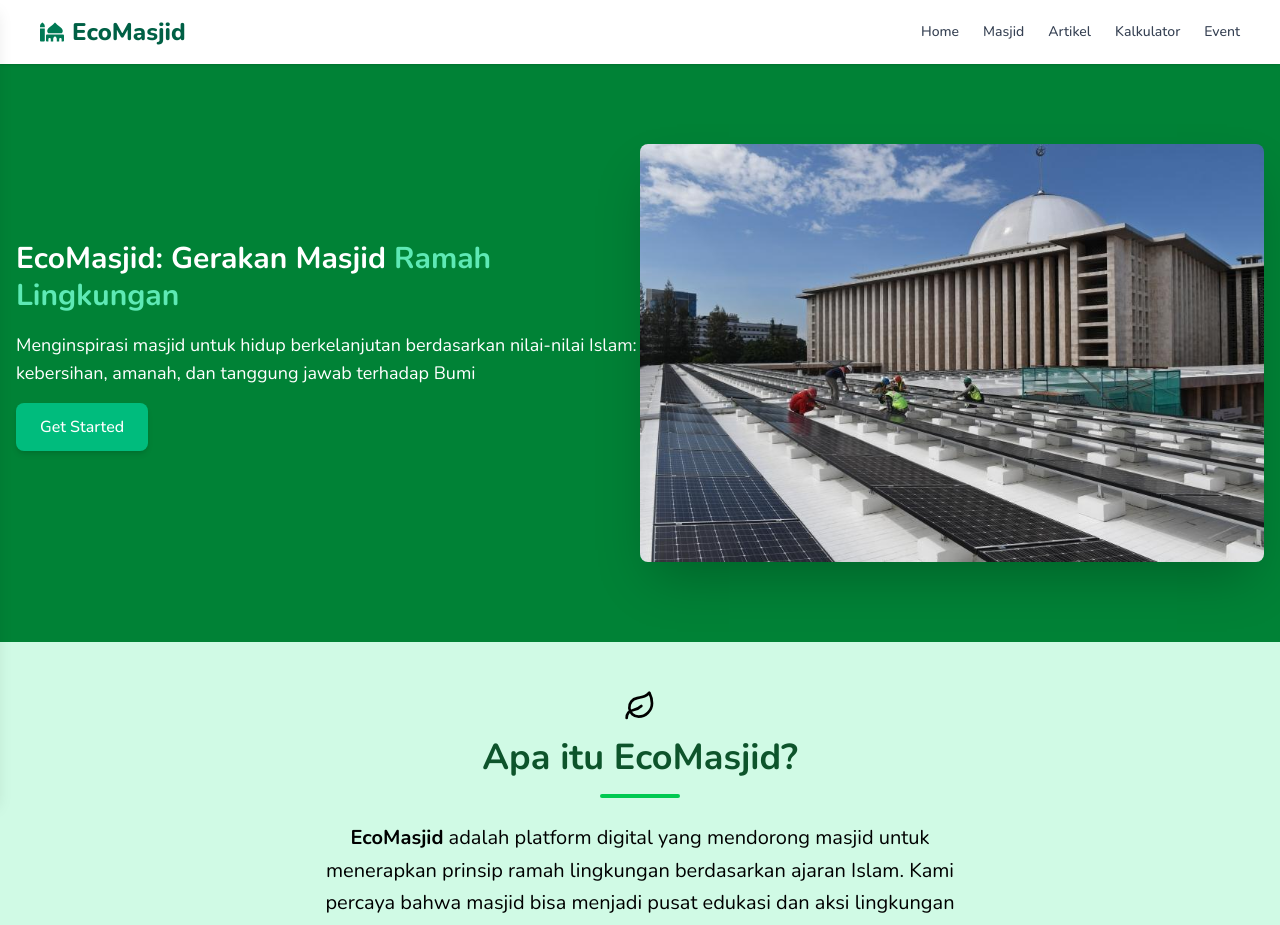
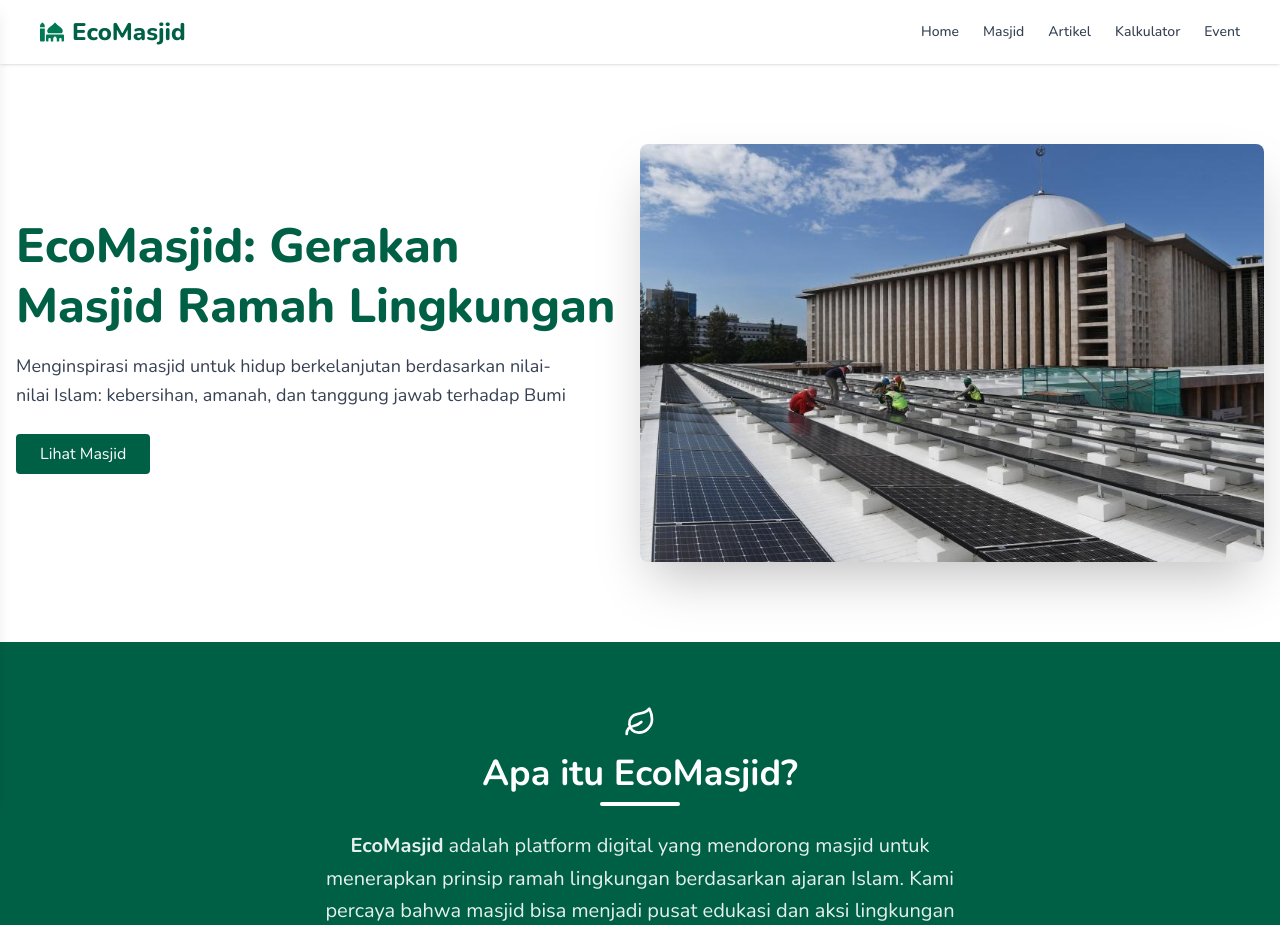
Before and after one commit to abdodyssey/eco-masjid, a React (Vite) app in the folder frontend/: page / in a window 1280 px wide. Shown: the top 925 px of the page. Built offline with nearby package versions, Linux system fonts and the light colour scheme.

Commit message:
revisi home

```diff
--- a/frontend/src/components/About.jsx
+++ b/frontend/src/components/About.jsx
@@ -2,16 +2,16 @@ import { Leaf } from "lucide-react";
 
 const About = () => {
   return (
-    <section className="bg-emerald-100 py-12">
+    <section className="bg-emerald-800 text-white py-16 px-4">
       <div className="max-w-4xl mx-auto text-center">
         <div className="flex items-center justify-center mb-4">
-          <Leaf className="w-8 h-8 text-green animate-pulse" />
+          <Leaf className="w-8 h-8 text-white animate-pulse" />
         </div>
 
-        <h2 className="text-green-900 arabic-font text-2xl mb-4 text-3xl md:text-4xl font-bold mb-2">Apa itu EcoMasjid?</h2>
-        <div className="w-20 h-1 bg-green-500 mx-auto mb-6 rounded-full"></div>
+        <h2 className="text-3xl md:text-4xl font-bold mb-2">Apa itu EcoMasjid?</h2>
+        <div className="w-20 h-1 bg-white mx-auto mb-6 rounded-full"></div>
 
-        <p className="text-lg md:text-xl leading-relaxed text-green/90 max-w-2xl mx-auto">
+        <p className="text-lg md:text-xl leading-relaxed text-white/90 max-w-2xl mx-auto">
           <strong>EcoMasjid</strong> adalah platform digital yang mendorong masjid untuk menerapkan prinsip ramah lingkungan berdasarkan ajaran Islam. Kami percaya bahwa masjid bisa menjadi pusat edukasi dan aksi lingkungan yang berkelanjutan.
         </p>
       </div>
--- a/frontend/src/components/Hero.jsx
+++ b/frontend/src/components/Hero.jsx
@@ -2,22 +2,25 @@ import { Link } from "react-router-dom";
 
 const Hero = () => {
   return (
-    <section class="relative bg-green-700 text-white py-20 overflow-hidden">
+    <section class="relative bg-white text-white py-20 overflow-hidden">
     <div class="absolute inset-0 leaf-pattern opacity-10"></div>
     <div class="container mx-auto px-4 flex flex-col md:flex-row justify-between items-center">
         <div class="md:w-1/2 mb-4">
-            <h2 class="text-3xl font-bold mb-4 leading-tight">
-                EcoMasjid: Gerakan Masjid <span class="text-emerald-300">Ramah Lingkungan</span>
+            <h2 className="text-2xl md:text-5xl font-extrabold text-emerald-800 mb-4 leading-tight text-balance">
+                EcoMasjid: Gerakan Masjid Ramah Lingkungan
             </h2>
-            <p class="text-lg">
+            <p class="ext-base md:text-lg text-gray-700 mb-6 leading-relaxed text-balance">
               Menginspirasi masjid untuk hidup berkelanjutan berdasarkan nilai-nilai Islam:
               kebersihan, amanah, dan tanggung jawab terhadap Bumi
             </p>
-            <div class="flex space-x-4 mt-4">
-                <button class="bg-emerald-500 hover:bg-emerald-600 text-white px-6 py-3 rounded-lg font-medium transition shadow-md">
-                    Get Started
-                </button>
-            </div>
+            <div className="flex space-x-4 mt-4">
+          <Link
+            to="/masjid"
+            className="bg-emerald-800 text-white px-6 py-2 rounded hover:bg-emerald-900 transition-all"
+          >
+            Lihat Masjid
+          </Link>
+        </div>
         </div>
         <div class="md:w-1/2">
             <img
```
